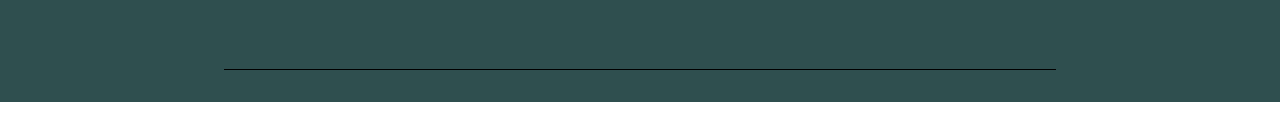
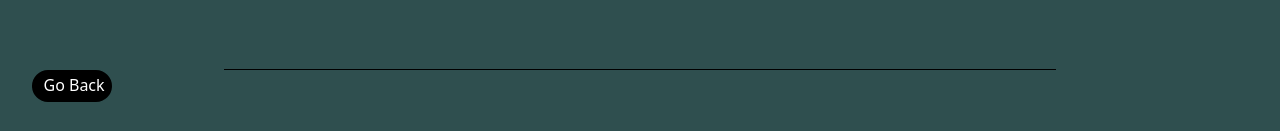
Before and after one commit to edeni4458/fcc-fund-campaign, a React (Create React App) app: page /detailspage in a window 1280 px wide. Shown: the part 2199-2330 px from the top of the page. Before the commit the page ends 2301 px from the top, so only its background shows below. Built offline with nearby package versions, Linux system fonts and the light colour scheme.

Commit message:
added div and css for go back button in details page

```diff
--- a/src/components/section_II/SectionII.jsx
+++ b/src/components/section_II/SectionII.jsx
@@ -95,6 +95,7 @@ const SectionII = () => {
                         <p>“That big old building sitting there is how you project the gospel forward in your city.” <br />- Mark Dever</p>
                         <p>"Generally speaking, city churches can’t purchase historic properties on their own. They will need kingdom-minded benefactors who embrace this vision of the gospel in the city and the church’s role in promoting the common good. Who will help churches buy or remain in their kingdom outposts?" <br />- Duke Kwon</p>
                     </div>
+                    <div className='goback'>Go Back</div>
                 </div>
             </section>
         </div>
--- a/src/components/section_II/sectionII.css
+++ b/src/components/section_II/sectionII.css
@@ -249,6 +249,18 @@ ol > li {
 
 .quote-container > p {
     font-size: 20px;
+}
+
+.goback{
+    border-radius: 120px;
+    color:white;
+    border: solid;
+    border-color: black;
+    width: 80px;
+    height: 40pxs;
+   background-color: black;
+   padding-left: 8.5px;
+   padding-bottom: 2px;
 }
 
 /* Ipad Pro */
```
